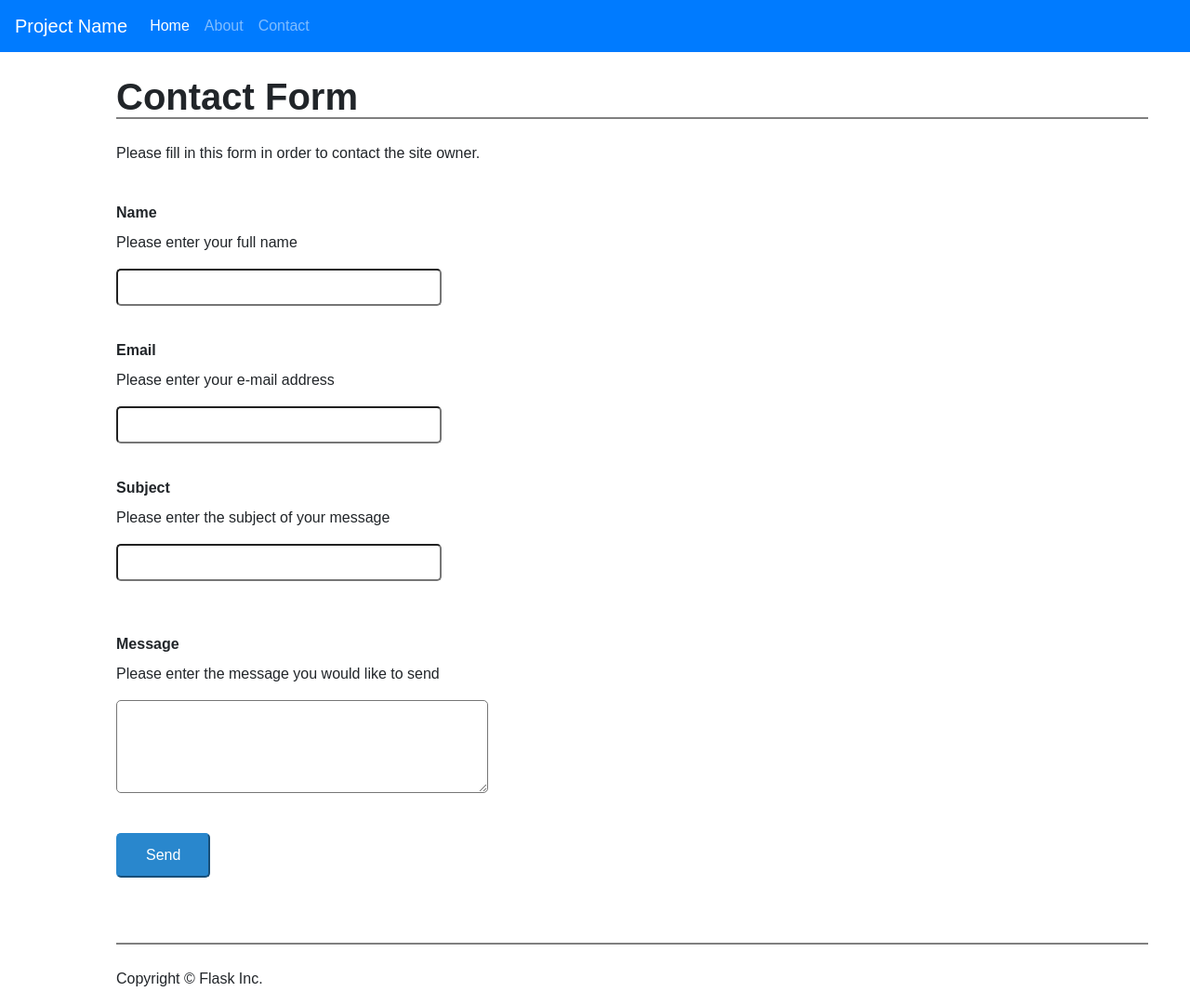
After one commit to ShivGraham/info3180-lab3, a Flask app: page /contact in a window 1280 px wide. The commit adds this page. Shown: the whole page at 93% size. Run offline with Flask 2, Linux system fonts and the light colour scheme; some libraries are stand-ins or nearby versions.

Commit message:
final commit

```diff
--- /dev/null
+++ b/app/forms.py
@@ -0,0 +1,10 @@
+from flask_wtf import FlaskForm
+from wtforms.fields import StringField, TextField, TextAreaField
+from wtforms.validators import DataRequired, Email
+
+
+class ContactForm(FlaskForm):
+	name = StringField('Name', validators=[DataRequired()])
+	email = TextField('Email', validators=[DataRequired(), Email()])
+	subject = TextField('Subject', validators=[DataRequired()])
+	message = TextAreaField('Message', validators=[DataRequired()])
--- a/app/static/css/app.css
+++ b/app/static/css/app.css
@@ -1,3 +1,48 @@
 body {
-    padding-top: 5rem;
+	padding-top: 5rem;
+	padding-left: 5rem;
+	font-family: Arial;
 }
+
+h1, label {
+	font-weight: bold;
+}
+
+hr {
+	border: 0.5px solid grey;
+	margin-top: -10px;
+	margin-bottom: 25px;
+}
+
+#container {
+	margin-top: 40px;
+}
+
+#name, #email, #subject, #message {
+	border-radius: 5px;
+	margin-bottom: 20px;
+	height: 40px;
+	width: 350px;
+}
+
+.form-group {
+	margin-top: 10px;
+}
+
+#message {
+	height: 100px;
+	width: 400px;
+}
+
+#subject {
+	margin-bottom: 40px;
+}
+
+#submitBtn {
+	color: white;
+	background-color: #2987cd;
+	border-color: #2987cd;
+	border-radius: 5px;
+	padding: 10px 30px;
+	margin-bottom: 5rem;
+}
--- a/app/templates/base.html
+++ b/app/templates/base.html
@@ -23,6 +23,16 @@
     <main>
         <div class="container">
             {% block main %}{% endblock %}
+
+            {% with messages = get_flashed_messages() %}
+                {% if messages %}
+                    <ul class="flashes">
+                        {% for message in messages %}
+                            <li>{{ message }}</li>
+                        {% endfor %}
+                    </ul>
+                {% endif %}
+            {% endwith %}
         </div>
     </main>
     <footer>
--- /dev/null
+++ b/app/templates/contact.html
@@ -0,0 +1,41 @@
+{% extends "base.html" %}
+
+<link rel=stylesheet type=text/css href="{{ url_for('static', filename="app.css") }}">
+
+{% block main %}
+<h1> Contact Form </h1>
+<hr>
+<p> Please fill in this form in order to contact the site owner. </p>
+
+<div id="container">
+	<form action="{{ url_for('contact') }}" method="post">
+		<div class="form-group">
+			{{ cForm.name.label }}
+			<p>{{ "Please enter your full name" }}</p>
+			{{ cForm.name }}
+		</div>
+
+		<div class="form-group">
+			{{ cForm.email.label }}
+			<p>{{ "Please enter your e-mail address" }}</p>
+			{{ cForm.email }}
+		</div>
+
+		<div class="form-group">
+			{{ cForm.subject.label }}
+			<p>{{ "Please enter the subject of your message" }}</p>
+			{{cForm.subject }}
+		</div>
+
+		<div class="form-group">
+			{{ cForm.message.label }}
+			<p>{{ "Please enter the message you would like to send" }}</p>
+			{{ cForm.message }}
+		</div>
+
+		{{ cForm.csrf_token }}
+
+		<button type="submit" id="submitBtn">Send</button>
+	</form>
+</div>
+{% endblock %}
--- a/app/templates/header.html
+++ b/app/templates/header.html
@@ -12,6 +12,9 @@
       <li class="nav-item">
         <a class="nav-link" href="{{ url_for('about') }}">About</a>
       </li>
+      <li class="nav-item">
+        <a class="nav-link" href="{{ url_for('contact') }}">Contact</a>
+      </li>
     </ul>
   </div>
 </nav>
--- a/app/views.py
+++ b/app/views.py
@@ -8,6 +8,9 @@ This file creates your application.
 from app import app
 from flask import render_template, request, redirect, url_for, flash
 
+from app import mail
+from flask_mail import Message
+from forms import ContactForm
 
 ###
 # Routing for your application.
@@ -24,6 +27,18 @@ def about():
     """Render the website's about page."""
     return render_template('about.html', name="Mary Jane")
 
+@app.route('/contact', methods=["GET", "POST"])
+def contact():
+	cForm = ContactForm()
+
+	if request.method == "POST":
+		if cForm.validate_on_submit():
+			msg = Message(request.form['subject'], sender=(request.form['name'], request.form['email']), recipients=['to@example.com'])
+			msg.body = request.form['message']
+			mail.send(msg)
+			flash('Email successfully sent!', 'success')
+			return redirect(url_for('home'))
+	return render_template('contact.html', cForm=cForm)
 
 ###
 # The functions below should be applicable to all Flask apps.
--- a/requirements.txt
+++ b/requirements.txt
@@ -6,3 +6,5 @@ click==6.7
 gunicorn==19.6.0
 itsdangerous==0.24
 wsgiref==0.1.2
+Flask-Mail
+Flask-WTF
```
Also changed, not shown: app/__init__.py (+10 -0 lines).
